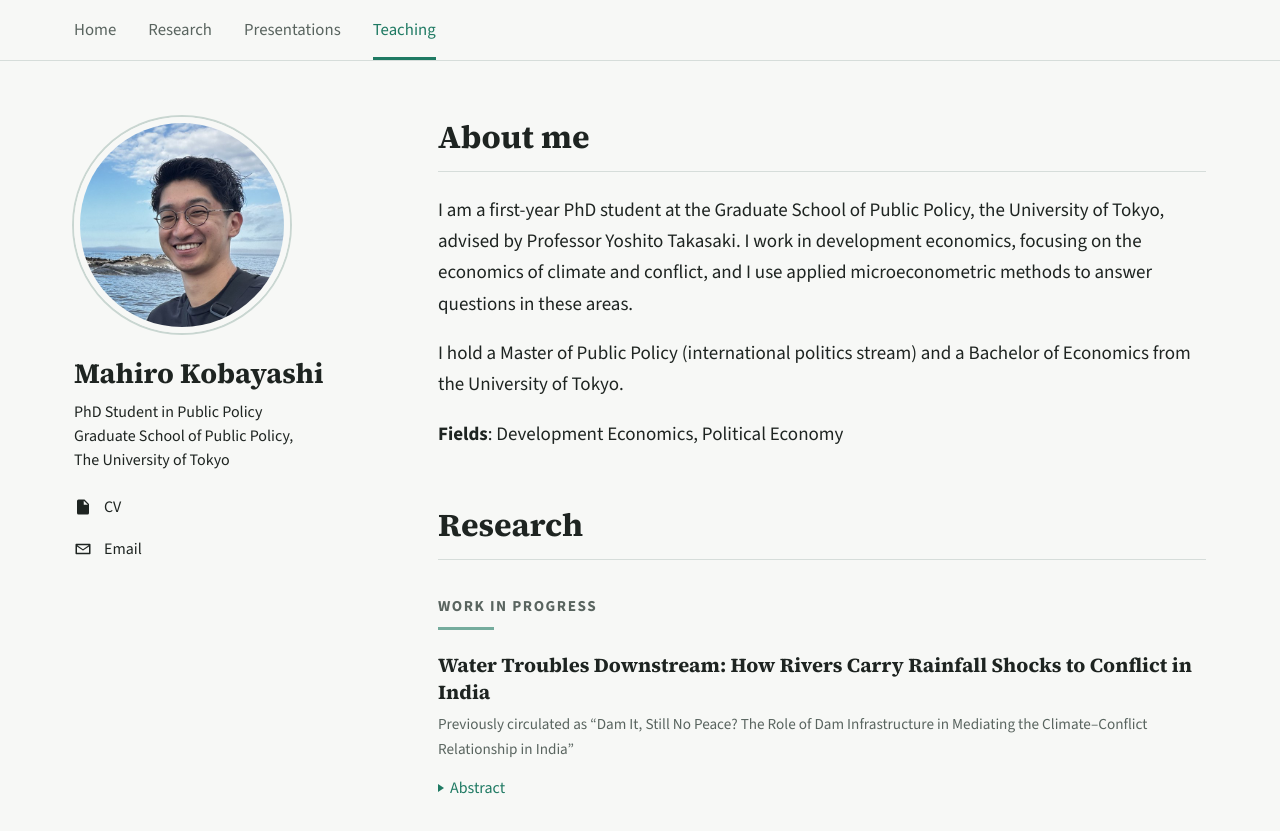
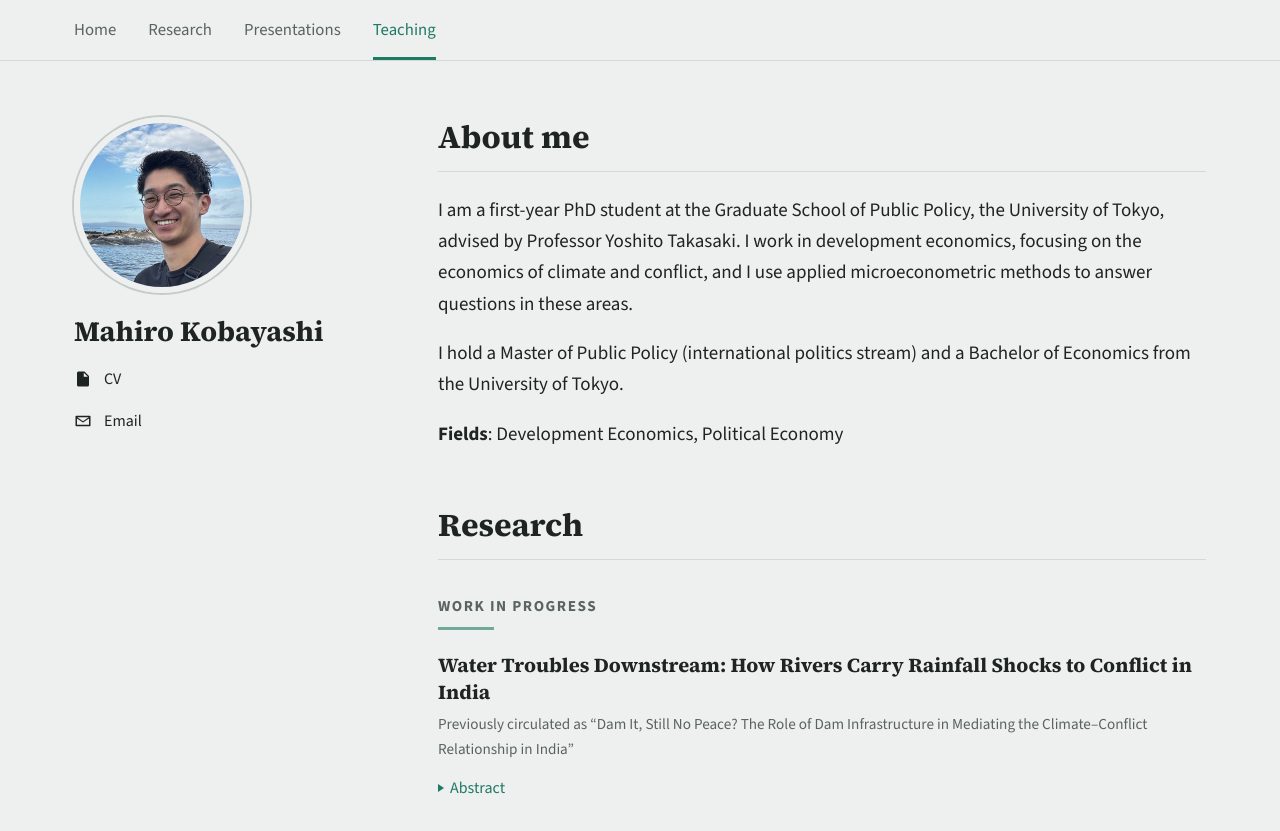
Before and after one commit to mahirokobayashi0202-dev/mahirokobayashi0202-dev.github.io, a plain HTML site: page index.html in a window 1280 px wide. Shown: the top 831 px of the page. Drawn offline with nearby package versions, Linux system fonts and the light colour scheme.

Commit message:
Light grey background, smaller photo, remove title under name
Co-Authored-By: Claude Opus 5.5 <noreply@anthropic.com>
Claude-Session: https://claude.ai/code/session_01BgSSqnAty4ina2zxcawkGW

```diff
--- a/index.html
+++ b/index.html
@@ -5,30 +5,20 @@
 <meta name="viewport" content="width=device-width, initial-scale=1">
 <title>Mahiro Kobayashi</title>
 <meta name="description" content="Mahiro Kobayashi, PhD student in Public Policy at the University of Tokyo. Development economics, climate and conflict.">
-<meta name="theme-color" content="#f7f8f6">
+<meta name="theme-color" content="#eeefef">
+<meta name="color-scheme" content="light">
 <link rel="preconnect" href="https://fonts.googleapis.com">
 <link rel="preconnect" href="https://fonts.gstatic.com" crossorigin>
 <link href="https://fonts.googleapis.com/css2?family=Source+Serif+4:opsz,wght@8..60,600;8..60,700&family=Source+Sans+3:wght@400;500;600;700&display=swap" rel="stylesheet">
 <style>
   :root {
-    --bg: #f7f8f6;
+    --bg: #eeefef;
     --text: #1e2421;
     --muted: #59645f;
     --accent: #1f7a63;
     --accent-soft: #dcece6;
-    --rule: #d6ddda;
-    --ring: #c9d6d1;
-  }
-  @media (prefers-color-scheme: dark) {
-    :root {
-      --bg: #161b19;
-      --text: #e3e9e6;
-      --muted: #a1ada8;
-      --accent: #6fcfb3;
-      --accent-soft: #1f2e29;
-      --rule: #2c3833;
-      --ring: #33423c;
-    }
+    --rule: #d4d8d7;
+    --ring: #c4ccc9;
   }
   * { box-sizing: border-box; }
   html { scroll-behavior: smooth; -webkit-text-size-adjust: 100%; }
@@ -86,8 +76,8 @@
   }
   .avatar {
     display: block;
-    width: 216px;
-    height: 216px;
+    width: 176px;
+    height: 176px;
     border-radius: 50%;
     object-fit: cover;
     border: 6px solid var(--bg);
@@ -98,7 +88,7 @@
     font-weight: 700;
     font-size: 1.75rem;
     line-height: 1.2;
-    margin: 24px 0 10px;
+    margin: 22px 0 18px;
   }
   .sidebar .title {
     font-size: 1rem;
@@ -207,7 +197,7 @@
     body { font-size: 18px; }
     .layout { grid-template-columns: 1fr; gap: 40px; padding-top: 36px; }
     .sidebar { position: static; text-align: center; }
-    .avatar { width: 168px; height: 168px; margin: 0 auto; }
+    .avatar { width: 140px; height: 140px; margin: 0 auto; }
     .sidebar ul { display: flex; justify-content: center; flex-wrap: wrap; gap: 6px 22px; }
     .sidebar li { margin: 0; }
     h2 { font-size: 1.7rem; }
@@ -230,7 +220,6 @@
   <aside class="sidebar">
     <img class="avatar" src="photo.jpg" alt="Photo of Mahiro Kobayashi">
     <h1>Mahiro Kobayashi</h1>
-    <p class="title">PhD Student in Public Policy<br>Graduate School of Public Policy,<br>The University of Tokyo</p>
     <ul>
       <li><a href="cv.pdf"><svg viewBox="0 0 24 24" aria-hidden="true"><path d="M6 2h8l6 6v12a2 2 0 0 1-2 2H6a2 2 0 0 1-2-2V4a2 2 0 0 1 2-2zm7 1.5V9h5.5L13 3.5zM7 13h2.2c1.2 0 2 .7 2 1.8s-.8 1.8-2 1.8H8.3V18H7v-5zm1.3 1.1v1.4h.8c.5 0 .8-.3.8-.7s-.3-.7-.8-.7h-.8zM12 13h1.8c1.5 0 2.5 1 2.5 2.5S15.3 18 13.8 18H12v-5zm1.3 1.1v2.8h.5c.8 0 1.2-.5 1.2-1.4s-.4-1.4-1.2-1.4h-.5zM17 13h3v1.1h-1.7v.9h1.5v1.1h-1.5V18H17v-5z"/></svg>CV</a></li>
       <li><a href="mailto:kobayashi-mahiro470@g.ecc.u-tokyo.ac.jp"><svg viewBox="0 0 24 24" aria-hidden="true"><path d="M3 5h18a1 1 0 0 1 1 1v12a1 1 0 0 1-1 1H3a1 1 0 0 1-1-1V6a1 1 0 0 1 1-1zm1.4 2L12 12.2 19.6 7H4.4zM20 8.6l-7.4 5.1a1 1 0 0 1-1.2 0L4 8.6V17h16V8.6z"/></svg>Email</a></li>
```
